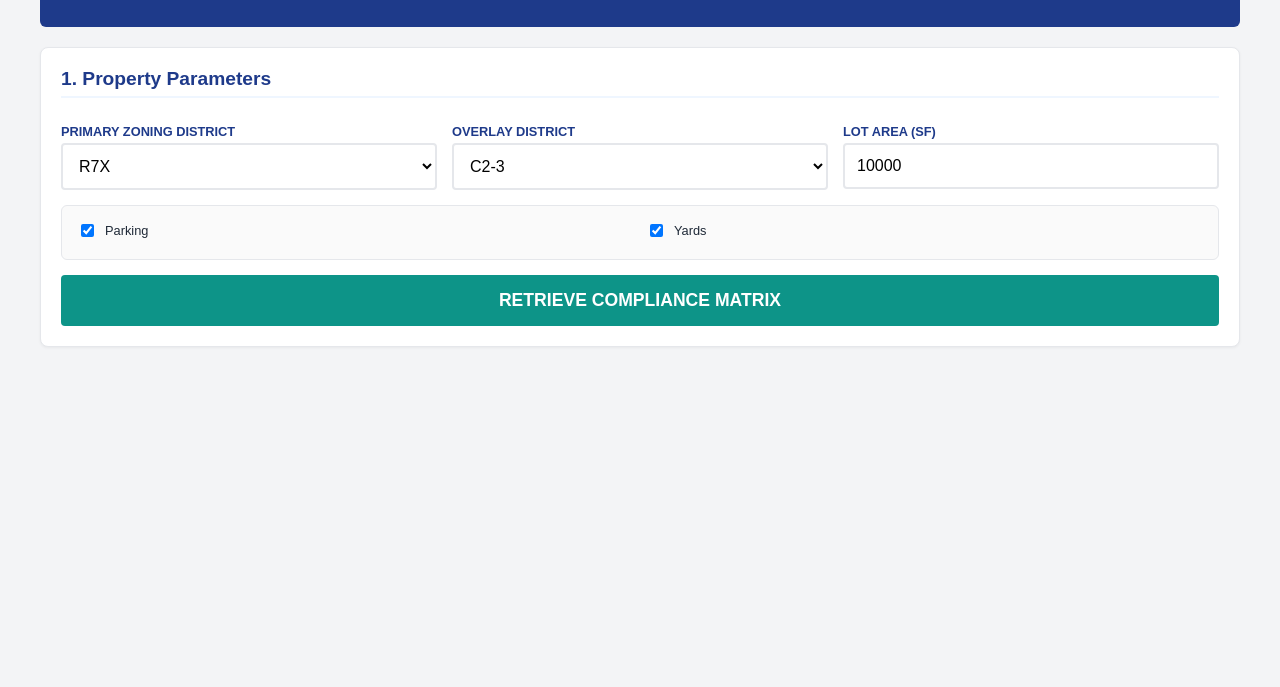
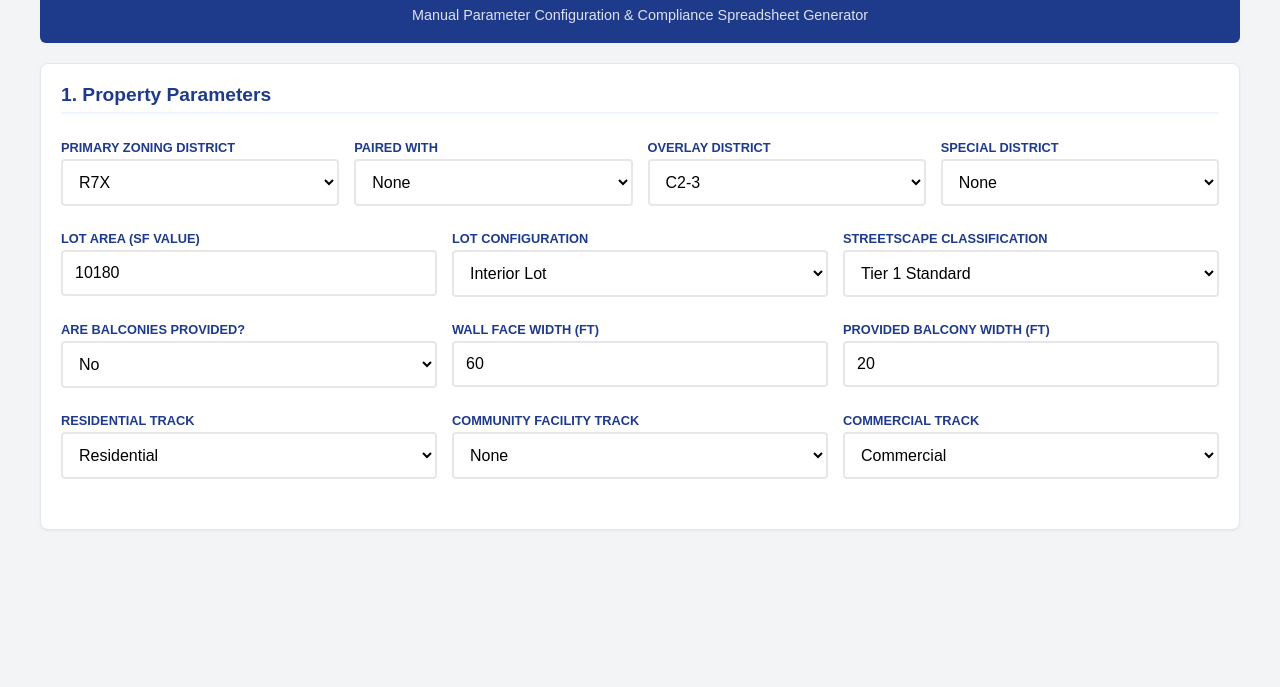
Before and after one commit to EricSchoepfer/NYC-Zoning-Matrix-QA-QC, a plain HTML site: page index.html in a window 1280 px wide. Shown: the part 113-800 px from the top of the page. Drawn offline with Linux system fonts and the light colour scheme.

Commit message:
Update index.html

```diff
--- a/index.html
+++ b/index.html
@@ -5,7 +5,16 @@
     <meta name="viewport" content="width=device-width, initial-scale=1.0">
     <title>NYC Custom Zoning Matrix Builder</title>
     <style>
-        :root { --primary-color: #1e3a8a; --primary-light: #eff6ff; --accent-color: #0d9488; --text-main: #1f2937; --text-muted: #4b5563; --bg-main: #f3f4f6; --border-color: #e5e7eb; --mandatory-color: #ef4444; }
+        :root {
+            --primary-color: #1e3a8a;
+            --primary-light: #eff6ff;
+            --accent-color: #0d9488;
+            --text-main: #1f2937;
+            --text-muted: #4b5563;
+            --bg-main: #f3f4f6;
+            --border-color: #e5e7eb;
+            --mandatory-color: #ef4444;
+        }
         body { font-family: Arial, sans-serif; background-color: var(--bg-main); color: var(--text-main); margin: 0; padding: 20px; }
         .container { max-width: 1200px; margin: 0 auto; }
         header { background-color: var(--primary-color); color: white; padding: 20px; border-radius: 6px; text-align: center; margin-bottom: 20px; }
@@ -13,58 +22,138 @@
         h2 { margin-top: 0; font-size: 1.2rem; color: var(--primary-color); border-bottom: 2px solid var(--primary-light); padding-bottom: 6px; }
         label { font-size: 0.8rem; font-weight: bold; color: var(--primary-color); text-transform: uppercase; display: block; margin-bottom: 4px; margin-top: 10px; }
         select, input[type="number"] { width: 100%; padding: 12px; border: 2px solid var(--border-color); border-radius: 4px; font-size: 1rem; box-sizing: border-box; outline: none; background: white; }
+        select:focus, input[type="number"]:focus { border-color: var(--accent-color); }
         .grid { display: grid; grid-template-columns: repeat(auto-fit, minmax(220px, 1fr)); gap: 15px; margin-bottom: 15px; }
         .checkbox-grid { display: grid; grid-template-columns: repeat(auto-fit, minmax(180px, 1fr)); gap: 12px; padding: 15px; background: #fafafa; border-radius: 6px; border: 1px solid var(--border-color); margin-top: 5px; }
         .checkbox-label { font-weight: normal; text-transform: none; display: flex; align-items: center; gap: 8px; color: var(--text-main); cursor: pointer; margin-top: 0; }
-        button { background-color: var(--accent-color); color: white; border: none; padding: 15px; width: 100%; font-size: 1.1rem; font-weight: bold; border-radius: 4px; cursor: pointer; margin-top: 15px; }
+        .checkbox-label input { width: auto; cursor: pointer; transform: scale(1.1); }
+        button { background-color: var(--accent-color); color: white; border: none; padding: 15px; width: 100%; font-size: 1.1rem; font-weight: bold; border-radius: 4px; cursor: pointer; margin-top: 15px; transition: background 0.2s; }
         button:hover { background-color: #0f766e; }
         table { width: 100%; border-collapse: collapse; margin-top: 15px; font-size: 0.85rem; }
-        th, td { border: 1px solid #e5e7eb; padding: 10px; text-align: left; }
-        th { background-color: var(--primary-light); color: var(--primary-color); }
+        th, td { border: 1px solid #e5e7eb; padding: 10px; text-align: left; vertical-align: top; }
+        th { background-color: var(--primary-light); color: var(--primary-color); font-weight: bold; }
+        tr:hover { background-color: #f9fafb; }
         .metric-box { background-color: #fff; border: 2px solid var(--border-color); border-radius: 6px; padding: 15px; }
-        .metric-val { font-size: 1.4rem; font-weight: bold; color: var(--primary-color); }
+        .metric-val { font-size: 1.4rem; font-weight: bold; color: var(--primary-color); margin-top: 5px; }
+        .metric-label { font-size: 0.75rem; text-transform: uppercase; color: var(--text-muted); font-weight: bold; }
         .info-item { padding: 12px; background-color: #eff6ff; border-left: 4px solid #1e3a8a; border-radius: 4px; font-size: 0.9rem; }
+        .info-item strong { display: block; color: var(--primary-color); font-size: 0.75rem; text-transform: uppercase; margin-bottom: 2px; }
     </style>
 </head>
 <body>
     <div class="container">
-        <header><h1>NYC Zoning Matrix Builder</h1></header>
+        <header>
+            <h1>NYC Zoning Matrix Builder</h1>
+            <p style="margin: 4px 0 0 0; opacity: 0.85; font-size: 0.9rem;">Manual Parameter Configuration & Compliance Spreadsheet Generator</p>
+        </header>
+
+        <!-- 1. Property Parameters Form Card -->
         <section class="card">
             <h2>1. Property Parameters</h2>
             <form id="zoningForm">
                 <div class="grid">
-                    <div><label>Primary Zoning District</label><select id="primaryDistrict"><option value="R7X" selected>R7X</option><option value="R10">R10</option></select></div>
-                    <div><label>Overlay District</label><select id="overlayDistrict"><option value="None">None</option><option value="C2-3" selected>C2-3</option></select></div>
-                    <div><label>Lot Area (SF)</label><input type="number" id="lotArea" value="10000"></div>
+                    <div>
+                        <label for="primaryDistrict">Primary Zoning District</label>
+                        <select id="primaryDistrict">
+                            <option value="R1">R1</option><option value="R2">R2</option><option value="R3">R3</option>
+                            <option value="R4">R4</option><option value="R5">R5</option><option value="R6">R6</option>
+                            <option value="R6B">R6B</option><option value="R7">R7</option><option value="R7-1">R7-1</option>
+                            <option value="R7A">R7A</option><option value="R7X" selected>R7X</option><option value="R8">R8</option>
+                            <option value="R10">R10</option><option value="C4">C4</option><option value="C4-6">C4-6</option>
+                            <option value="M1">M1</option>
+                        </select>
+                    </div>
+                    <div>
+                        <label for="pairedDistrict">Paired With</label>
+                        <select id="pairedDistrict">
+                            <option value="None" selected>None</option>
+                            <option value="M1-1/R5">M1-1/R5</option><option value="M1-2/R6">M1-2/R6</option>
+                            <option value="M1-5/R7X">M1-5/R7X</option><option value="M1-6/R10">M1-6/R10</option>
+                        </select>
+                    </div>
+                    <div>
+                        <label for="overlayDistrict">Overlay District</label>
+                        <select id="overlayDistrict">
+                            <option value="None">None</option><option value="C1-1">C1-1</option>
+                            <option value="C1-3">C1-3</option><option value="C2-3" selected>C2-3</option>
+                            <option value="C2-4">C2-4</option>
+                        </select>
+                    </div>
+                    <div>
+                        <label for="specialDistrict">Special District</label>
+                        <select id="specialDistrict">
+                            <option value="None" selected>None</option>
+                            <option value="Special Midtown District (MiD)">Special Midtown District (MiD)</option>
+                            <option value="Special Downtown Brooklyn District (DB)">Special Downtown Brooklyn District (DB)</option>
+                            <option value="Special Long Island City District (LIC)">Special Long Island City District (LIC)</option>
+                        </select>
+                    </div>
                 </div>
-                <div class="checkbox-grid">
-                    <label class="checkbox-label"><input type="checkbox" id="checkParking" checked> Parking</label>
-                    <label class="checkbox-label"><input type="checkbox" id="checkYards" checked> Yards</label>
+
+                <div class="grid">
+                    <div>
+                        <label for="lotArea">Lot Area (SF Value)</label>
+                        <input type="number" id="lotArea" value="10180">
+                    </div>
+                    <div>
+                        <label for="lotType">Lot Configuration</label>
+                        <select id="lotType">
+                            <option value="Corner Lot">Corner Lot</option>
+                            <option value="Interior Lot" selected>Interior Lot</option>
+                            <option value="Through Lot">Through Lot</option>
+                        </select>
+                    </div>
+                    <div>
+                        <label for="streetscapeTier">Streetscape Classification</label>
+                        <select id="streetscapeTier">
+                            <option value="Tier 1">Tier 1 Standard</option>
+                            <option value="Tier 2">Tier 2 Contextual</option>
+                            <option value="Tier 3">Tier 3 Special Pedestrian Hub</option>
+                        </select>
+                    </div>
                 </div>
-                <button type="button" id="generateMatrixBtn">RETRIEVE COMPLIANCE MATRIX</button>
-            </form>
-        </section>
-        <section id="matrixOutputWrapper" class="card" style="display: none;">
-            <h2>Zoning Compliance Report Matrix</h2>
-            <div class="grid">
-                <div class="metric-box"><div class="metric-label">FAR</div><div id="lblStdFar" class="metric-val">-</div></div>
-                <div class="metric-box"><div class="metric-label">Max SF</div><div id="lblStdMaxSf" class="metric-val">-</div></div>
-            </div>
-            <table><thead><tr><th>ZR Section</th><th>Parameter</th><th>Details</th></tr></thead><tbody id="tableBody"></tbody></table>
-        </section>
-    </div>
-    <script>
-        document.getElementById("generateMatrixBtn").addEventListener("click", () => {
-            const primary = document.getElementById("primaryDistrict").value;
-            const lotArea = parseFloat(document.getElementById("lotArea").value) || 0;
-            const far = primary === "R7X" ? 5.0 : 10.0;
-            document.getElementById("lblStdFar").innerText = far.toFixed(2);
-            document.getElementById("lblStdMaxSf").innerText = (lotArea * far).toLocaleString();
-            const tbody = document.getElementById("tableBody");
-            tbody.innerHTML = `<tr><td>23-15</td><td>FAR</td><td>${far.toFixed(2)}</td></tr>`;
-            if (document.getElementById("checkYards").checked) tbody.innerHTML += `<tr><td>23-47</td><td>Yards</td><td>Required</td></tr>`;
-            document.getElementById("matrixOutputWrapper").style.display = "block";
-        });
-    </script>
-</body>
-</html>
+
+                <div class="grid">
+                    <div>
+                        <label for="hasBalconies">Are Balconies Provided?</label>
+                        <select id="hasBalconies">
+                            <option value="No" selected>No</option>
+                            <option value="Yes">Yes</option>
+                        </select>
+                    </div>
+                    <div>
+                        <label for="balconyWallTotal">Wall Face Width (ft)</label>
+                        <input type="number" id="balconyWallTotal" value="60">
+                    </div>
+                    <div>
+                        <label for="balconyWidthProvided">Provided Balcony Width (ft)</label>
+                        <input type="number" id="balconyWidthProvided" value="20">
+                    </div>
+                </div>
+
+                <div class="grid" style="grid-template-columns: repeat(auto-fit, minmax(250px, 1fr));">
+                    <div>
+                        <label for="trackRes">Residential Track</label>
+                        <select id="trackRes">
+                            <option value="None">None</option>
+                            <option value="Residential" selected>Residential</option>
+                        </select>
+                    </div>
+                    <div>
+                        <label for="trackCf">Community Facility Track</label>
+                        <select id="trackCf">
+                            <option value="None" selected>None</option>
+                            <option value="CommunityFacility">Community Facility</option>
+                        </select>
+                    </div>
+                    <div>
+                        <label for="trackComm">Commercial Track</label>
+                        <select id="trackComm">
+                            <option value="None">None</option>
+                            <option value="Commercial" selected>Commercial</option>
+                        </select>
+                    </div>
+                </div>
+
+                <div class="grid" style="grid-template-columns: 1fr;">
+                    <div>
```
